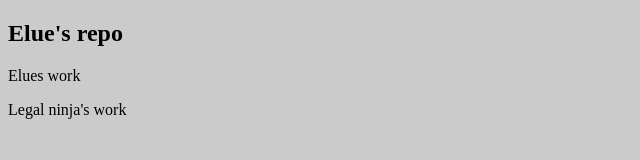
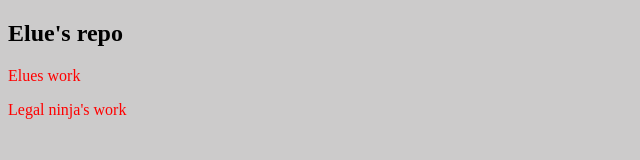
Before and after one commit to legal-ninja/gfp, a plain HTML site: page index.html in a window 1280 px wide. Shown: the whole page, without its empty margins (0-640 px from the left). Drawn offline with Linux system fonts and the light colour scheme.

Commit message:
Update app.css

```diff
--- a/app.css
+++ b/app.css
@@ -1,3 +1,7 @@
 body {
     background: #cccbcb;
 }
+
+p {
+    color: red
+}
```
